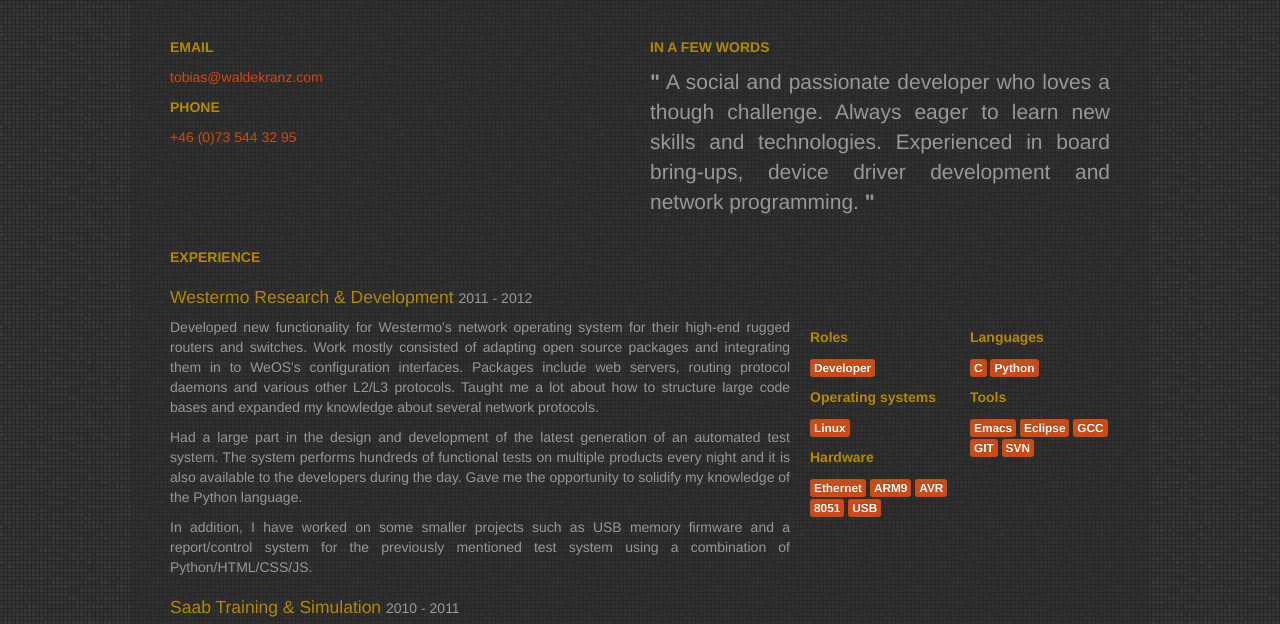
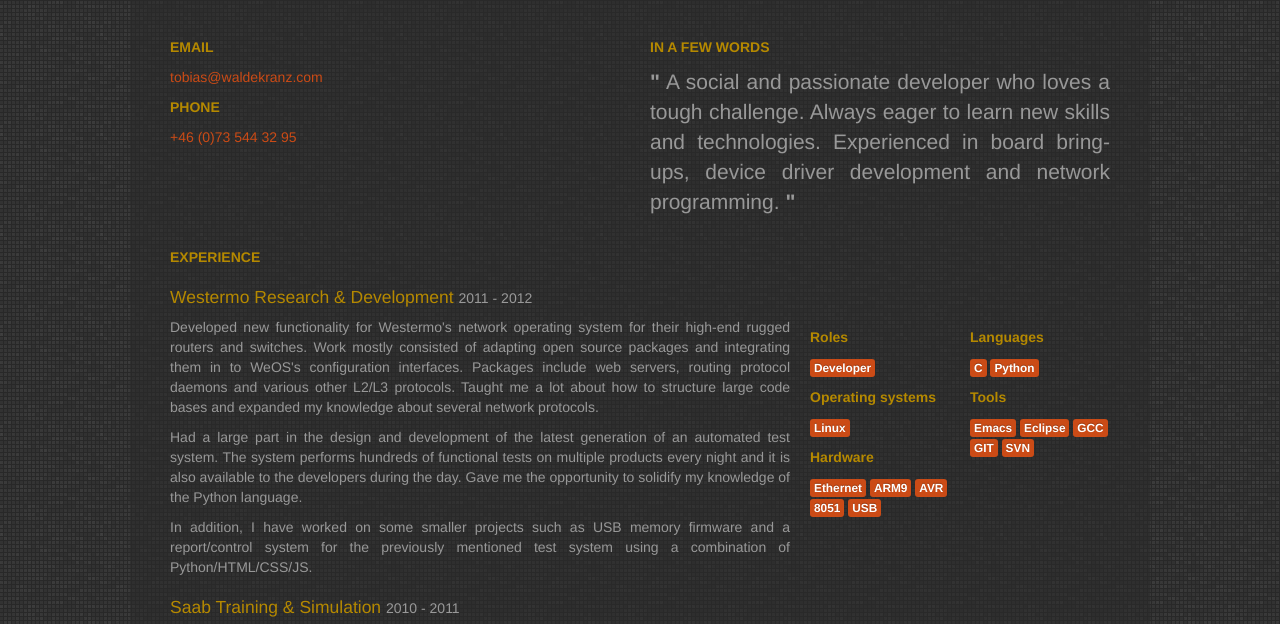
Before and after one commit to wkz/cv, a plain HTML site: page index.html in a window 1280 px wide. Shown: the part 123-747 px from the top of the page. Drawn offline with Linux system fonts and the light colour scheme.

Commit message:
Spelling error

```diff
--- a/index.html
+++ b/index.html
@@ -23,7 +23,7 @@
 						<h5>IN A FEW WORDS</h5>
 						<p class="lead justify">
 							<strong>&quot;</strong>
-							A social and passionate developer who loves a though
+							A social and passionate developer who loves a tough
 							challenge. Always eager to learn new skills and
 							technologies. Experienced in board bring-ups,
 							device driver development and network programming.
```
